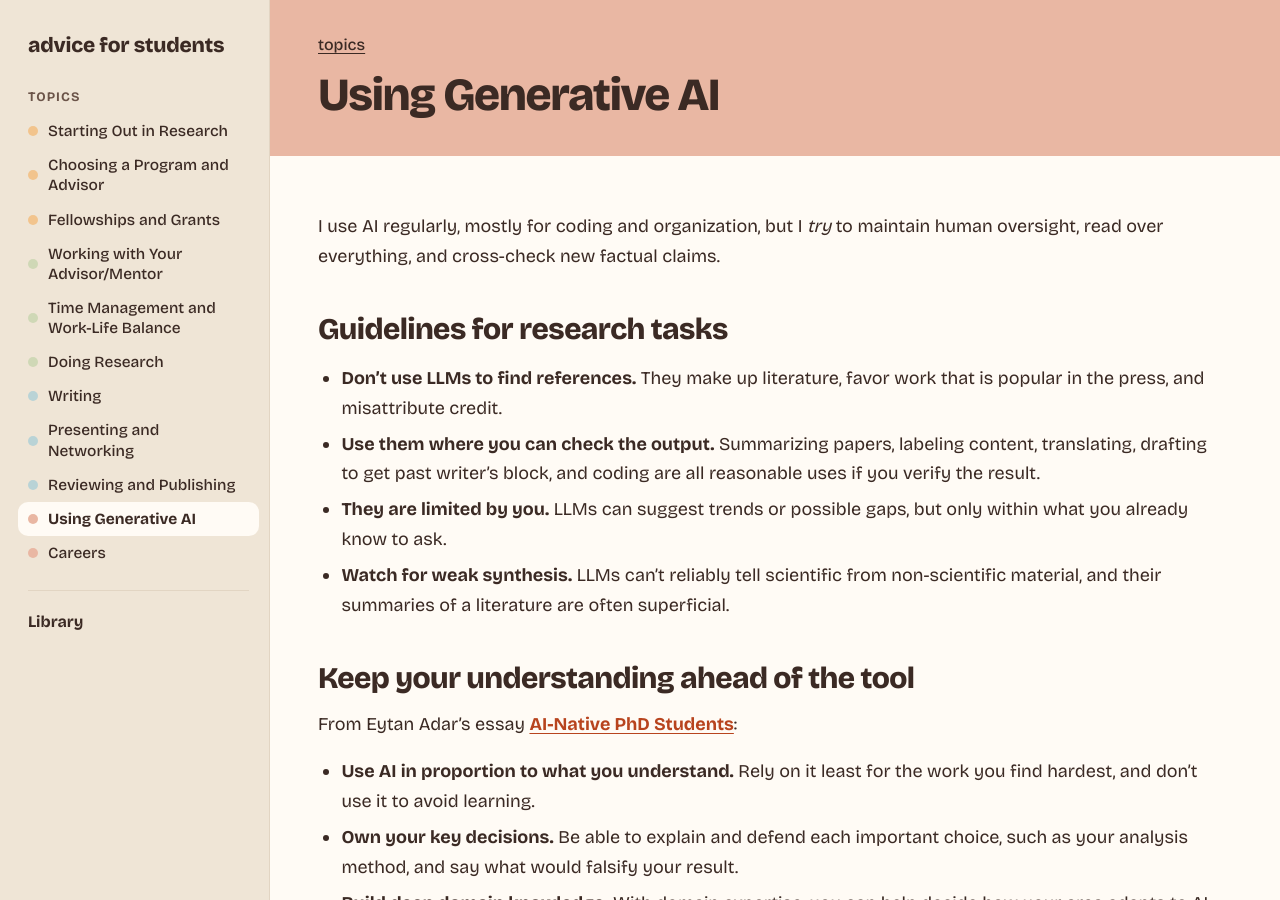
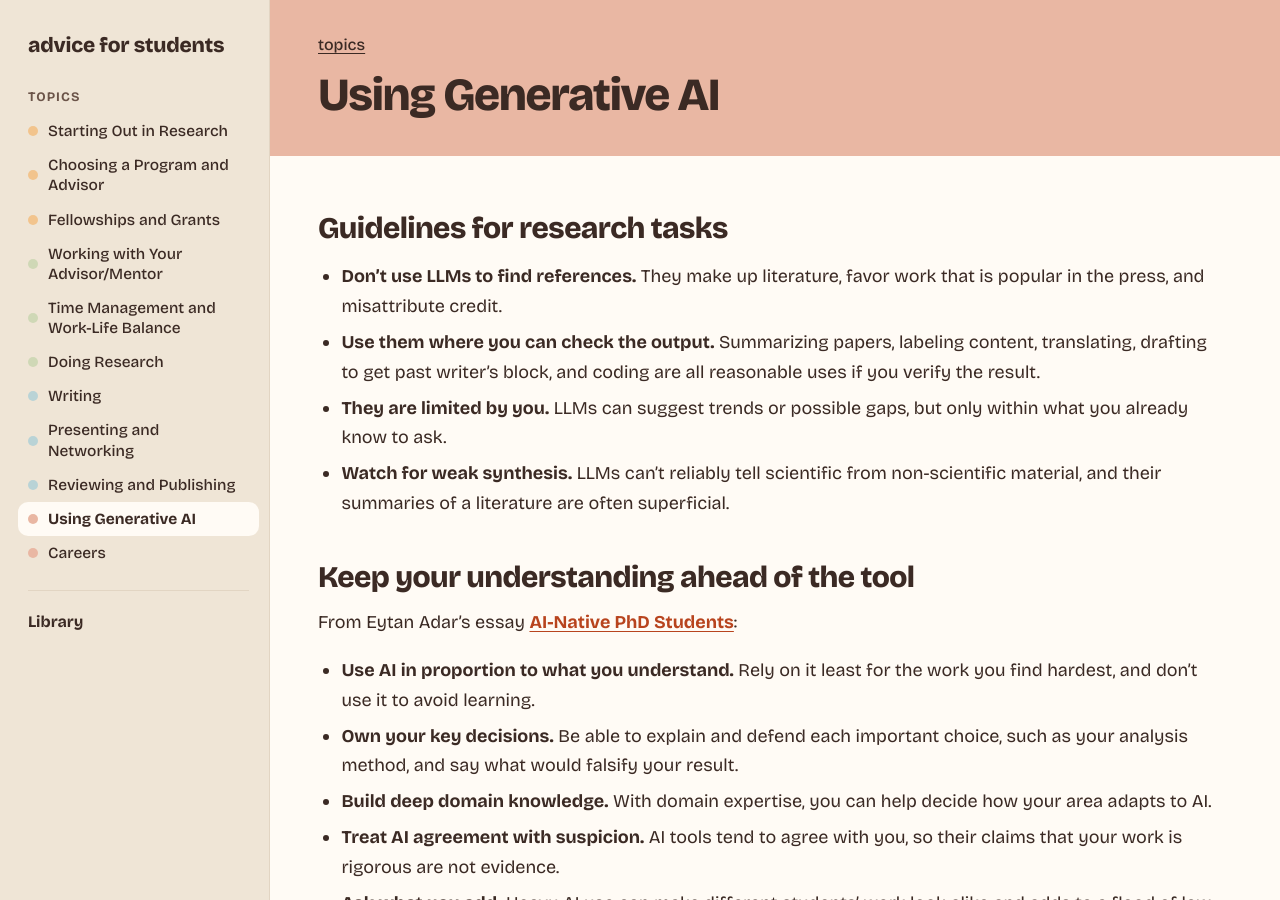
Before and after one commit to merylye/student-advice, a Jekyll site: the page built from topics/ai.md, in a window 1280 px wide and 900 px high. Built offline with Jekyll 4.4.1, drawn with Linux system fonts in a browser that asks for light colours.

Commit message:
Remove AI page intro sentence
Co-Authored-By: Claude Opus 5.5 <noreply@anthropic.com>
Claude-Session: https://claude.ai/code/session_01C25QM1QrULTUCEMLhuM8KY

```diff
--- a/topics/ai.md
+++ b/topics/ai.md
@@ -2,8 +2,6 @@
 title: Using Generative AI
 topic: ai
 ---
-
-I use AI regularly, mostly for coding and organization, but I *try* to maintain human oversight, read over everything, and cross-check new factual claims.
 
 ## Guidelines for research tasks
 
```
